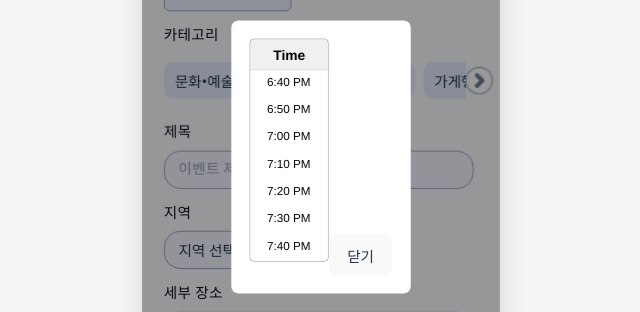
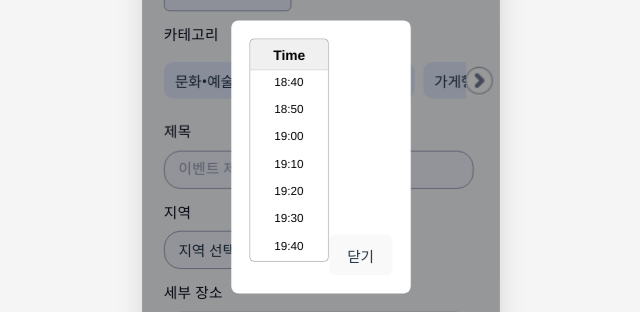
Before and after one commit to agness4011/likelion-masill, a React (Vite) app in the folder masill/: page /board in a window 1280 px wide. Both pictures are taken after a click on the element "시작 시간". Shown: the part 243-555 px from the top of the page, without its empty margins (319-959 px from the left). Built offline with nearby package versions, Linux system fonts and the light colour scheme.

Commit message:
🎨 **Design:** 달력 한국어로 변경

```diff
--- a/masill/src/components/board/WriteBoard.jsx
+++ b/masill/src/components/board/WriteBoard.jsx
@@ -1,7 +1,10 @@
 import { useNavigate, useLocation, useParams } from "react-router-dom";
 import React, { useState, useRef, useEffect } from "react";
-import DatePicker from "react-datepicker";
 import "react-datepicker/dist/react-datepicker.css";
+
+import DatePicker, { registerLocale } from "react-datepicker";
+registerLocale("ko", ko);
+import { ko } from "date-fns/locale";
 import { format } from "date-fns";
 import {
   addBoard,
@@ -417,6 +420,7 @@
         <div style={overlayStyle}>
           <div style={modalStyle}>
             <DatePicker
+              locale={ko}
               selected={
                 modalConfig.type === "startDate"
                   ? startDate || new Date()
--- a/masill/src/components/board/WriteSmall.jsx
+++ b/masill/src/components/board/WriteSmall.jsx
@@ -1,9 +1,12 @@
 import { useNavigate, useLocation, useParams } from "react-router-dom";
 import React, { useState, useRef, useEffect } from "react";
-import DatePicker from "react-datepicker";
 import "react-datepicker/dist/react-datepicker.css";
 import { format } from "date-fns";
 import { addSmallGroup, detailBoard } from "../../api/boardApi";
+
+import DatePicker, { registerLocale } from "react-datepicker";
+registerLocale("ko", ko);
+import { ko } from "date-fns/locale";
 
 import BoardIcon from "../../assets/write/board.svg";
 import BackIcon from "../../assets/write/Arrow-Left.svg";
@@ -208,6 +211,7 @@
         <div style={overlayStyle}>
           <div style={modalStyle}>
             <DatePicker
+              locale={ko}
               selected={
                 modalConfig.type === "startDate"
                   ? startDate || new Date()
```
